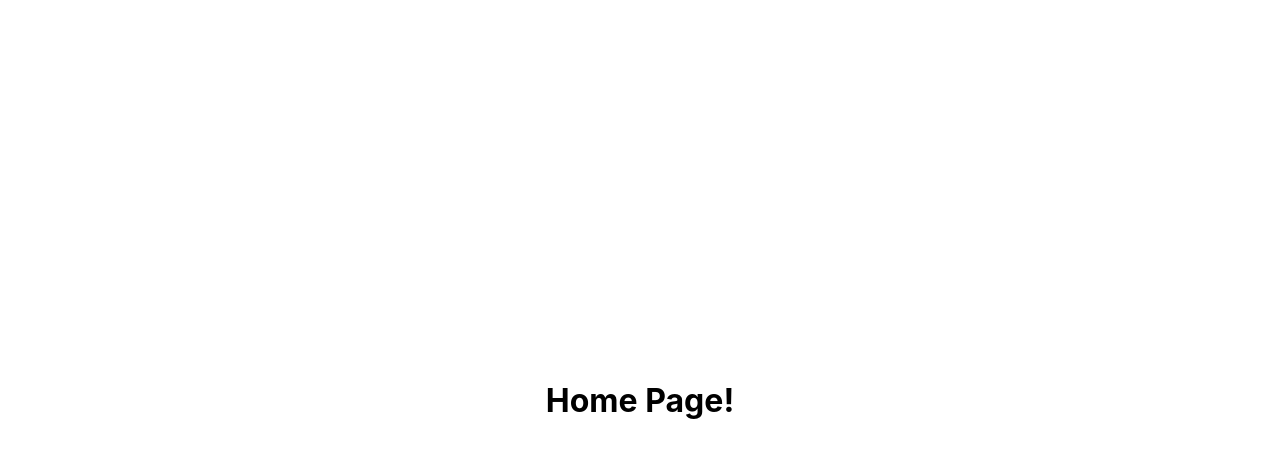
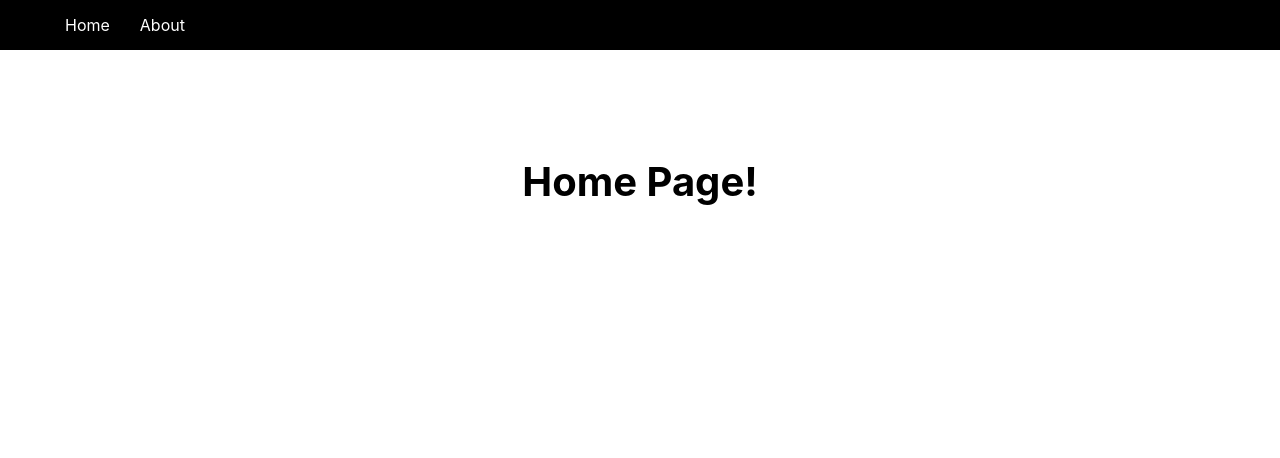
Before and after one commit to kingjamestt/next-boilerplate, a Next.js app: page / in a window 1280 px wide. Shown: the top 458 px of the page. Built offline with nearby package versions, Linux system fonts and the light colour scheme.

Commit message:
Nav added

```diff
--- a/components/Layout.js
+++ b/components/Layout.js
@@ -1,12 +1,17 @@
 import styles from '../styles/Layout.module.css';
+import Nav from './Nav';
 
 const Layout = ({ children }) => {
     return (
-        <div className={styles.container}>
-            <main className={styles.main}>
-                {children}
-            </main>
-        </div>
+        <>
+            <Nav />
+            <div className={styles.container}>
+
+                <main className={styles.main}>
+                    {children}
+                </main>
+            </div>
+        </>
     )
 }
 
--- /dev/null
+++ b/components/Nav.js
@@ -0,0 +1,19 @@
+import navStyles from '../styles/Nav.module.css';
+import Link from 'next/link';
+
+const Nav = () => {
+    return (
+        <nav className={navStyles.nav}>
+            <ul>
+                <li>
+                    <Link href='/'>Home</Link>
+                </li>
+                <li>
+                    <Link href='/about'>About</Link>
+                </li>
+            </ul>
+        </nav>
+    )
+}
+
+export default Nav
--- a/styles/Layout.module.css
+++ b/styles/Layout.module.css
@@ -1,116 +1,18 @@
 .container {
-  padding: 0 2rem;
+  min-height: 100vh;
+  padding: 0 0.5rem;
+  display: flex;
+  flex-direction: column;
+  justify-content: flex-start;
+  align-items: center;
 }
 
 .main {
-  min-height: 100vh;
-  padding: 4rem 0;
+  padding: 5rem 0;
   flex: 1;
   display: flex;
   flex-direction: column;
-  justify-content: center;
+  justify-content: flex-start;
   align-items: center;
+  font-size: 1.25rem;
 }
-
-.footer {
-  display: flex;
-  flex: 1;
-  padding: 2rem 0;
-  border-top: 1px solid #eaeaea;
-  justify-content: center;
-  align-items: center;
-}
-
-.footer a {
-  display: flex;
-  justify-content: center;
-  align-items: center;
-  flex-grow: 1;
-}
-
-.title a {
-  color: #0070f3;
-  text-decoration: none;
-}
-
-.title a:hover,
-.title a:focus,
-.title a:active {
-  text-decoration: underline;
-}
-
-.title {
-  margin: 0;
-  line-height: 1.15;
-  font-size: 4rem;
-}
-
-.title,
-.description {
-  text-align: center;
-}
-
-.description {
-  margin: 4rem 0;
-  line-height: 1.5;
-  font-size: 1.5rem;
-}
-
-.code {
-  background: #fafafa;
-  border-radius: 5px;
-  padding: 0.75rem;
-  font-size: 1.1rem;
-  font-family: Menlo, Monaco, Lucida Console, Liberation Mono, DejaVu Sans Mono,
-    Bitstream Vera Sans Mono, Courier New, monospace;
-}
-
-.grid {
-  display: flex;
-  align-items: center;
-  justify-content: center;
-  flex-wrap: wrap;
-  max-width: 800px;
-}
-
-.card {
-  margin: 1rem;
-  padding: 1.5rem;
-  text-align: left;
-  color: inherit;
-  text-decoration: none;
-  border: 1px solid #eaeaea;
-  border-radius: 10px;
-  transition: color 0.15s ease, border-color 0.15s ease;
-  max-width: 300px;
-}
-
-.card:hover,
-.card:focus,
-.card:active {
-  color: #0070f3;
-  border-color: #0070f3;
-}
-
-.card h2 {
-  margin: 0 0 1rem 0;
-  font-size: 1.5rem;
-}
-
-.card p {
-  margin: 0;
-  font-size: 1.25rem;
-  line-height: 1.5;
-}
-
-.logo {
-  height: 1em;
-  margin-left: 0.5rem;
-}
-
-@media (max-width: 600px) {
-  .grid {
-    width: 100%;
-    flex-direction: column;
-  }
-}
--- /dev/null
+++ b/styles/Nav.module.css
@@ -0,0 +1,20 @@
+.nav {
+    height: 50px;
+    padding: 10px;
+    background: #000;
+    color: #fff;
+    display: flex;
+    align-items: center;
+    justify-content: flex-start;
+  }
+
+  .nav ul {
+    display: flex;
+    justify-content: center;
+    align-items: center;
+    list-style: none;
+  }
+
+  .nav ul li a {
+    margin: 5px 15px;
+  }
```
Also changed, not shown: styles/Header.module.css (added, +27 -0 lines), styles/globals.css (line endings or trailing spaces).
